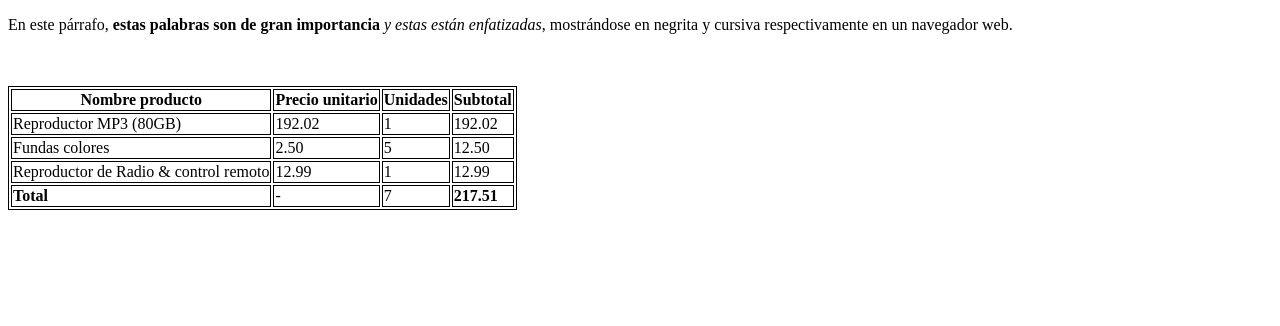
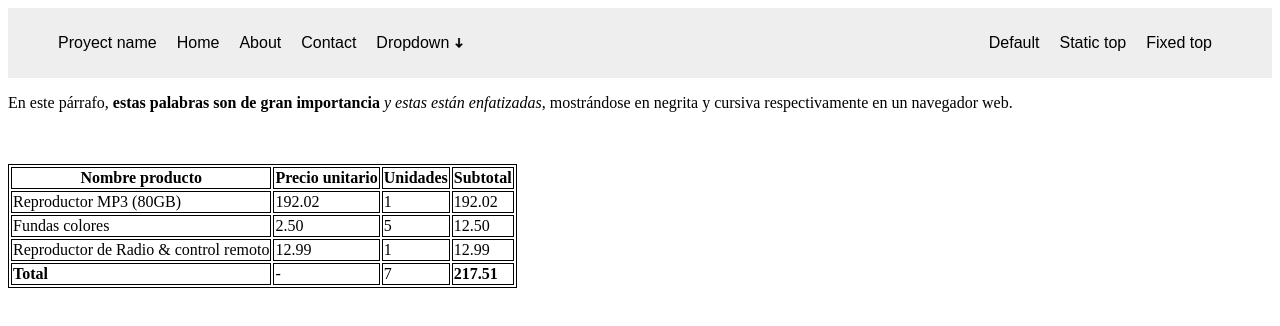
Before and after one commit to lucasortega2/ejercicios-practicos-iniciales, a plain HTML site: page index.html in a window 1280 px wide. Drawn offline with Linux system fonts and the light colour scheme.

Commit message:
Agregando nav

```diff
--- a/index.html
+++ b/index.html
@@ -4,10 +4,51 @@
     <meta charset="UTF-8">
     <meta http-equiv="X-UA-Compatible" content="IE=edge">
     <meta name="viewport" content="width=device-width, initial-scale=1.0">
-    <title>Ejercicio negrita y cursiva</title>
+    <title>Ejercicios html</title>
     <link rel="stylesheet" href="style.css">
 </head>
 <body>
+<header class="header">
+    <nav class="nav-container">
+        <ul class="ul-container-1">
+            <li>
+                <a href="">Proyect name</a>
+            </li>
+            <li>
+                <a href="">Home</a>
+            </li>
+            <li>
+                <a href="">About</a>
+            </li>
+            <li>
+                <a href="">Contact</a></li>
+            <li>
+                <a href="">Dropdown <img src="/Imagenes/flecha abajos.png" alt=""></a>
+
+            </li>
+
+        </ul>
+            <ul class="ul-container-2">
+            <li>
+                <a href="https://www.google.com/" target="_blank">Default</a>
+            </li>
+            <li>
+                <a href="https://www.youtube.com/" target="_blank">Static top</a>
+            </li>
+            <li>
+                <a href="https://www.facebook.com/"target="_blank">Fixed top</a>
+            </li>
+        </ul>
+    </nav>
+</header>
+
+
+
+
+
+
+
+
 <p>
     En este párrafo, <b>estas palabras son de gran importancia</b> <i>y estas están enfatizadas</i>, mostrándose en negrita y cursiva respectivamente en un navegador web.
 <br>
--- a/style.css
+++ b/style.css
@@ -1,3 +1,48 @@
+header {
+    font-family: sans-serif;
+}
+
+.nav-container {
+    display: flex;
+    justify-content: space-between;
+    background-color: #eee;
+}
+
+.ul-container-1 {
+    width: max-content;
+    display:flex;
+    text-decoration: none;
+
+}
+.ul-container-2 {
+    margin-right: 50px;
+    width: max-content;
+    display:flex;
+}
+
+ul li  {
+    align-self: center;
+    margin: 10px;
+    list-style: none;
+    text-decoration: none;
+}
+
+a {
+    text-decoration: none;
+    color: #000;
+}
+
+a img {
+    align-self: center;
+    width: 10px;
+}
+
+
+
+
+
+
+
 table {
     border: 1px solid #000;
 }
```
Also changed, not shown: Imagenes/Flechita abajo.png (added), Imagenes/flecha abajos.png (added), 1 other file.
